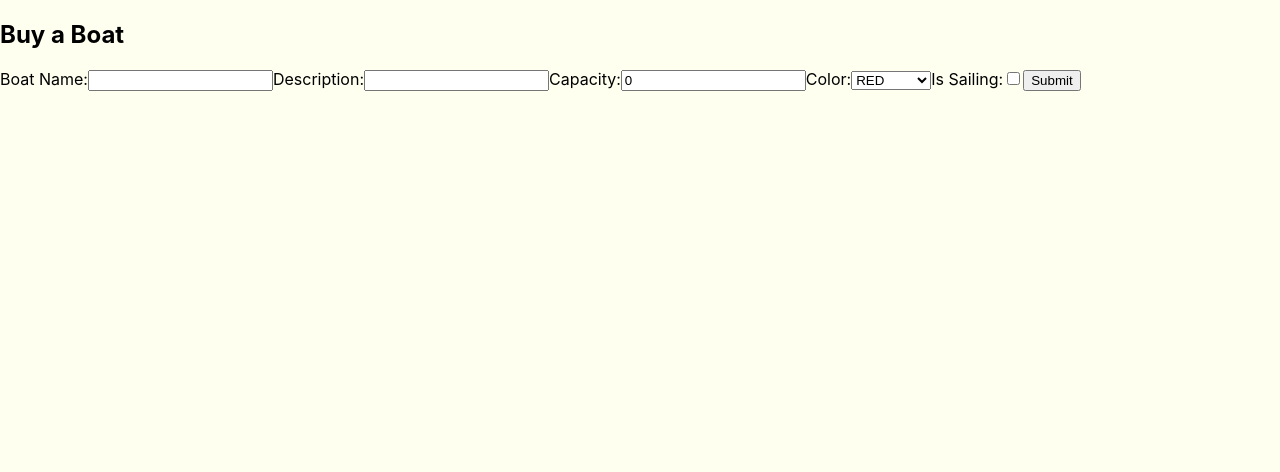
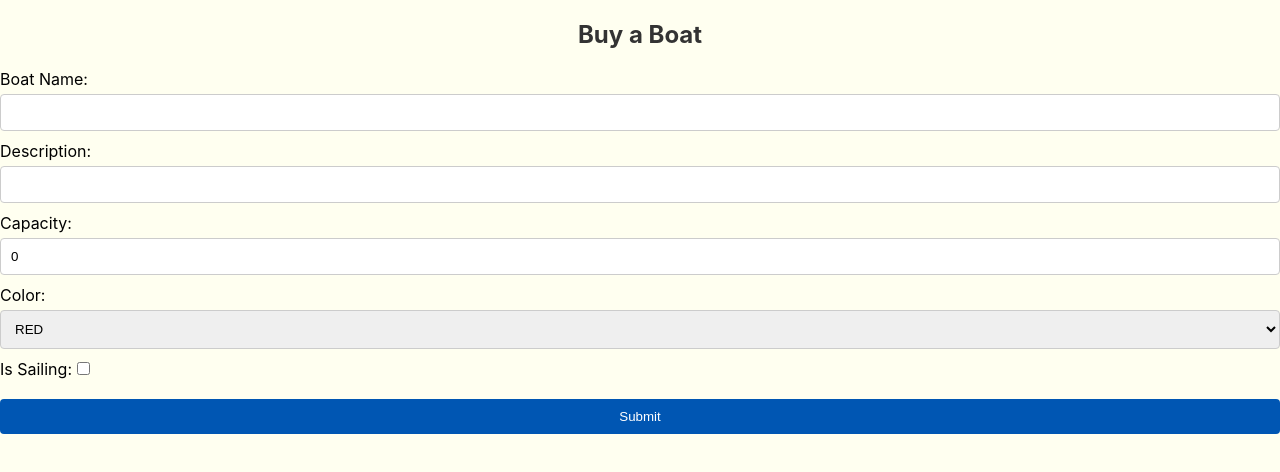
Before and after one commit to suryata/reactweb, a React (Create React App) app: page /buy in a window 1280 px wide. Shown: the top 472 px of the page. Built offline with nearby package versions, Linux system fonts and the light colour scheme.

Commit message:
Penambahan Button Back

```diff
--- a/src/Detail.css
+++ b/src/Detail.css
@@ -29,3 +29,18 @@
     color: #007bff;
     margin-right: 5px;
   }
+
+  .boat-detail-card .back-button {
+    background-color: #007bff;
+    border: none;
+    padding: 10px 20px;
+    margin-top: 20px;
+    border-radius: 5px;
+    font-size: 16px;
+    outline: none;
+    display: block;
+  }
+
+  .boat-detail-card .back-button:hover {
+    background-color: #0056b3;
+  }
--- a/src/Detail.js
+++ b/src/Detail.js
@@ -1,11 +1,11 @@
-// Detail.js
 import React, { useEffect, useState } from 'react';
-import { useParams } from 'react-router-dom';
+import { useParams, useNavigate } from 'react-router-dom';
 import './Detail.css';
 
 const Detail = () => {
   const [boat, setBoat] = useState(null);
   const { idPerahu } = useParams();
+  const navigate = useNavigate();
 
   useEffect(() => {
     const fetchBoatDetail = async () => {
@@ -16,20 +16,21 @@ const Detail = () => {
             Authorization: `Bearer ${'eyJhbGciOiJIUzI1NiIsInR5cCI6IkpXVCJ9.eyJzdWIiOiI5YzFiN2MzYi1lYjc2LTQ0NTgtYTliOS02MzZiZWM2NDg1NmIiLCJpZCI6IjljMWI3YzNiLWViNzYtNDQ1OC1hOWI5LTYzNmJlYzY0ODU2YiIsInVzZXJuYW1lIjoic3VyeWF0YSIsImlhdCI6MTcwMzQyNjQzOSwiZXhwIjoxNzA2MDE4NDM5fQ.WJz3d1L6_mA2pcgGu4A4Xr-jQsLll9p53xryQXl1C5c'}`
           }
         });
-
         if (!response.ok) {
           throw new Error(`HTTP error! status: ${response.status}`);
         }
-
         const data = await response.json();
         setBoat(data.perahu);
       } catch (error) {
         console.error("Could not fetch the boat detail:", error);
       }
     };
-
     fetchBoatDetail();
   }, [idPerahu]);
+
+  const handleBack = () => {
+    navigate(-1);
+  };
 
   return (
     <div className="detail-container">
@@ -43,6 +44,7 @@ const Detail = () => {
           <div className="detail-field"><strong>Capacity:</strong> {boat.capacity}</div>
           <div className="detail-field"><strong>Color:</strong> {boat.color}</div>
           <div className="detail-field"><strong>Is Sailing:</strong> {boat.is_sailing ? 'Yes' : 'No'}</div>
+          <button onClick={handleBack} className="back-button">Back</button>
         </div>
       ) : (
         <p>Loading boat details...</p>
--- a/src/buyBoat.js
+++ b/src/buyBoat.js
@@ -1,4 +1,5 @@
 import React, { useState } from 'react';
+import './buyboat.css';
 
 const colors = [
  "RED",
@@ -52,7 +53,6 @@ const BuyBoat = ({ closeModal }) => {
         throw new Error(responseData.message || 'Error when making a POST request');
       }
 
-      // If post is successful, log the response and close the modal
       const responseData = await response.json();
       console.log('Success:', responseData);
       closeModal();
--- /dev/null
+++ b/src/buyboat.css
@@ -0,0 +1,42 @@
+
+h2 {
+    color: #333333;
+    text-align: center;
+    margin-bottom: 20px;
+}
+
+label {
+    display: block;
+    margin-bottom: 10px;
+  }
+
+   input[type="text"],
+   input[type="number"],
+   select {
+    width: 100%;
+    padding: 10px;
+    margin-top: 5px;
+    border: 1px solid #cccccc;
+    border-radius: 4px;
+    box-sizing: border-box;
+  }
+
+   input[type="checkbox"] {
+    margin-left: 5px;
+  }
+
+   button {
+    background-color: #0056b3;
+    color: white;
+    border: none;
+    padding: 10px 20px;
+    margin-top: 20px;
+    border-radius: 4px;
+    cursor: pointer;
+    display: block;
+    width: 100%;
+  }
+
+   button:hover {
+    background-color: #003d82;
+  }
```
